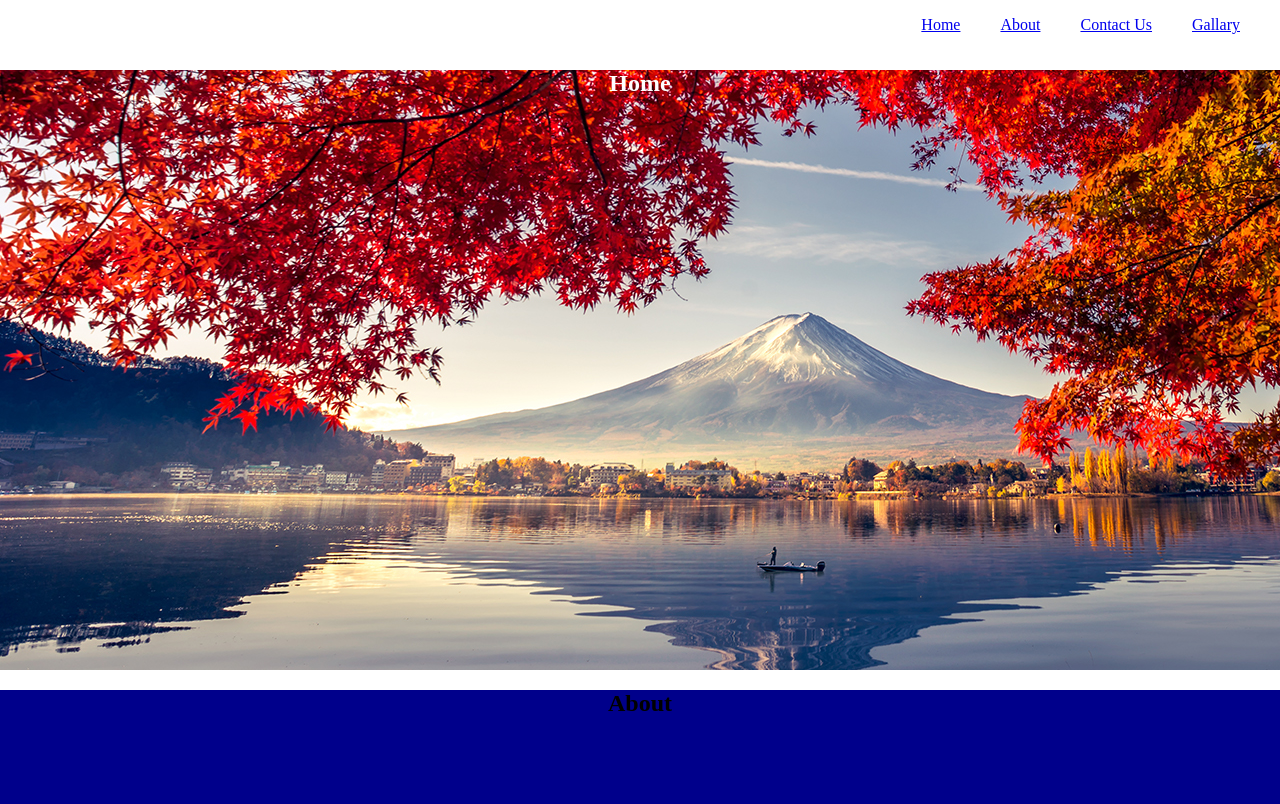
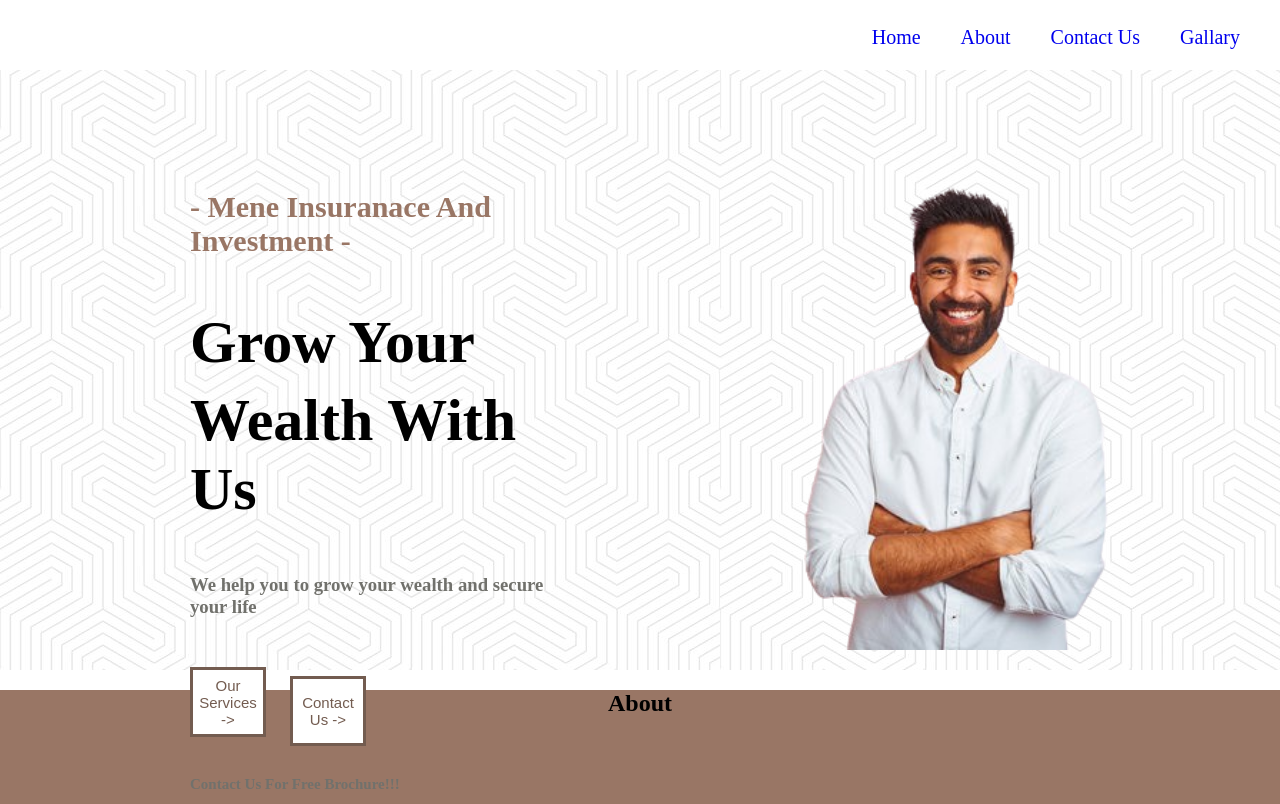
Before and after one commit to ShravanMene/ITR-learning, a plain HTML site: page practice.html in a window 1280 px wide. Shown: the top 804 px of the page. Drawn offline with Linux system fonts and the light colour scheme.

Commit message:
home page design

```diff
--- a/practice.html
+++ b/practice.html
@@ -16,7 +16,8 @@
         width: 100%;
         height: 600px;
         background: grey;
-        background:url("Images/Landscape-Color.jpg");
+        background:url("Images/tp1.jpg");
+
 
     }
      #home h2{
@@ -25,35 +26,117 @@
     #about{
         width: 100%;
         height: 600px;
-        background: darkblue;
+        background: #997665;
+
     }
 
     #contact{
         width: 100%;
         height: 600px;
-        background: black;
+        background: #eceae1;
     }
 
     #galary{
         width: 100%;
         height: 600px;
-        background: deepskyblue;
+        background: #997665;
+
     }
     ul{
         float: right;
          margin-right: 40px;
          display: inline-flex;
          gap: 40px;
+
     }
-    li{
+
+    .menu li{
         list-style: none;
+        text-decoration: none;
+        font-size: 20px;
+        margin-top: 10px;
+    }
+
+    .menu li a{
+        text-decoration: none;
     }
 
 
     .navbar{
         width: 100%;
-        height: 50px;
+        height: 70px;
     }
+
+    .maindiv{
+        width: 100%;
+        height: 600px;
+        margin-top: 30px;
+        display: inline-flex;
+    }
+
+    .maindiv-left{
+        width: 55%;
+        height: 600px;
+        background : transparent;
+        padding: 50px 190px;
+    }
+
+    .maindiv-left h4{
+        color: #997665;
+        font-size: 30px;
+
+    }
+
+    .maindiv-left h1{
+        font-size: 60px;
+
+    }
+    .t2{
+        margin-top: -40px;
+    }
+
+    .service , .contact{
+        width: 20%;
+        height: 70px;
+        margin-top: 30px;
+        background: white;
+        color: #735c50 ;
+        border-color: #735c50;
+        border:3px solid #735c50;
+        font-size: 15px;
+        margin-right: 20px;
+    }
+
+    .maindiv-left h3{
+        color: #71716c;
+    }
+
+    .maindiv-left h5{
+        font-size: 15px;
+        color: #71716c ;
+        margin-top: 30px;
+    }
+
+    .maindiv-left a {
+        color: #71716c ;
+        font-size: 15px;
+
+    }
+
+    .maindiv-right{
+        width: 45%;
+        height: 600px;
+    }
+
+    #service{
+        width: 100%;
+        height: 600px;
+    }
+
+
+
+
+
 
 
 
@@ -73,13 +156,52 @@
         </div>
     </div>
 
+
+
+
+
+
+
+
     <section id="home">
-        <div>
-        <center>
-       <h2>Home</h2>
-       </center>
-   </div>
+        <div class="maindiv">
+
+            <div class="maindiv-left">
+                <h4>- Mene Insuranace And Investment -</h4>
+                <h1>Grow Your </h1>
+                <h1 class="t2">Wealth With Us</h1>
+                <h3>We help you to grow your wealth and secure your life</h3>
+
+
+                <button class="service">Our Services -> </button>
+                 <button class="contact">Contact Us -> </button>
+                 <h5><a herf="#contact">Contact Us For  Free Brochure!!!</a></h5>
+
+            </div>
+
+            <div class="maindiv-right">
+                <img style="width: 400px; height: 500px; margin-right: 120px; margin-top: 50px; "src="Images/person2.png">
+            </div>
+
+        </div>
+
+
     </section>
+
+
+
+
+
+
+
+
+
+
+
+
+
+
+
 
     <section id="about">
         <div>
@@ -88,6 +210,15 @@
        </center>
        </div>
     </section>
+
+    <section id="service">
+        <div>
+        <center>
+       <h2>Services we provide</h2>
+       </center>
+       </div>
+    </section>
+
 
     <section id="contact">
         <center>
```
Also changed, not shown: Images/360_F_303117590_NNmo6BS2fOBEmDp8uKs2maYmt03t8fSL.jpg (added), Images/4885247.jpg (added), Images/back.png (added), Images/back2.avif (added), Images/happy-middle-aged-business-man-260nw-2426323925.webp (added), Images/person2.png (added), Images/removebg.png (added), Images/st.jpg (added), Images/tp1.jpg (added), 1 other file.
